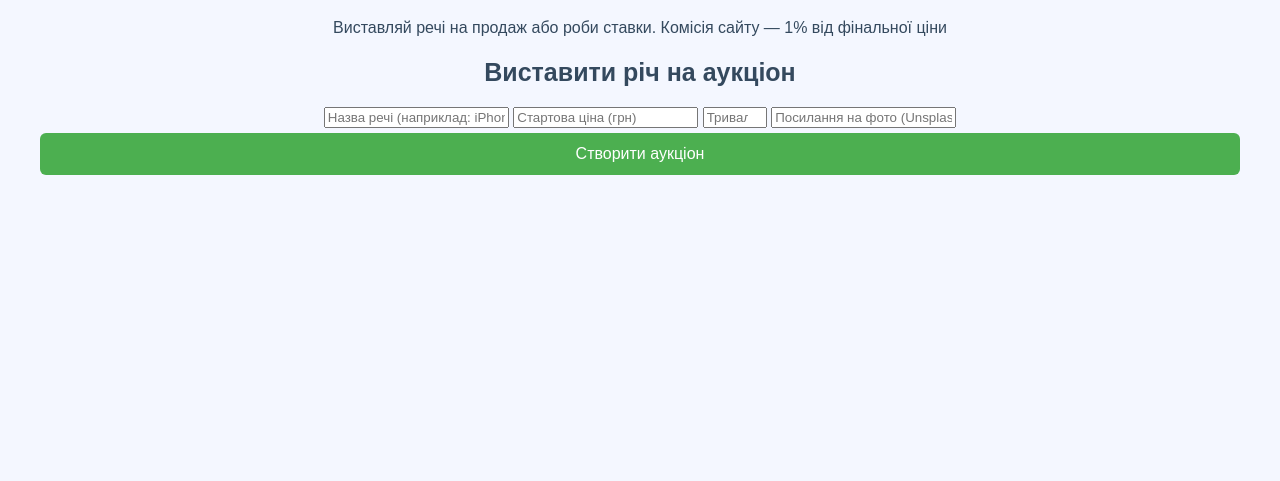
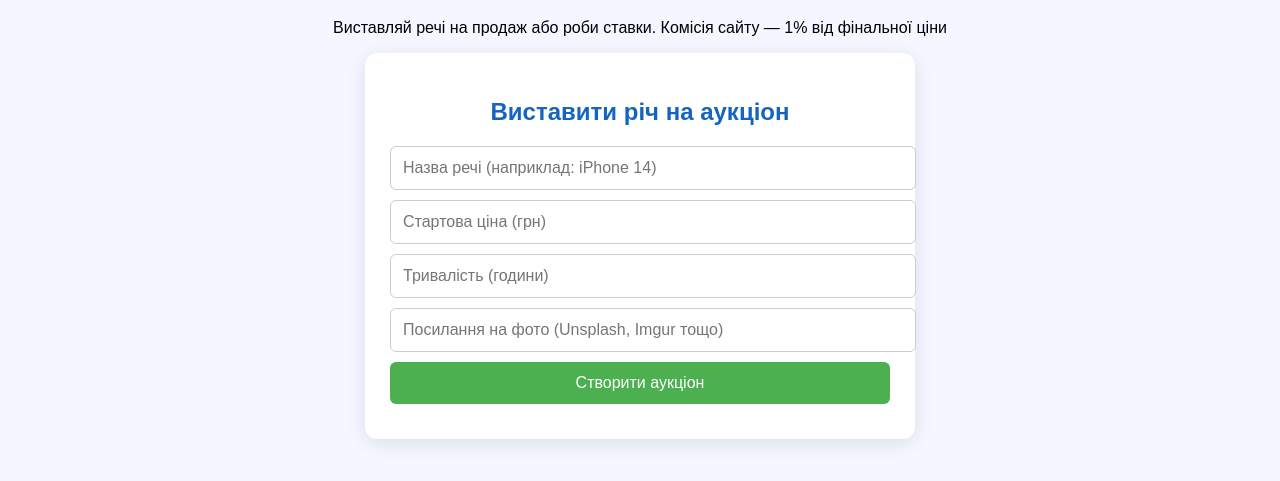
Before and after one commit to kafr-rol/aktsiyivdidapetra, a plain HTML site: page index.html in a window 1280 px wide. Shown: the part 101-582 px from the top of the page. Drawn offline with Linux system fonts and the light colour scheme.

Commit message:
Update styles.css

```diff
--- a/styles.css
+++ b/styles.css
@@ -7,19 +7,43 @@ body {
 }
 
 h1 { color: #2c3e50; }
+h2 { color: #1565c0; }
 
-h2 {
-    font-size: 25px;
-    color: #34495e;
+.form-section {
+    background: white;
+    padding: 25px;
+    border-radius: 12px;
+    box-shadow: 0 4px 20px rgba(0,0,0,0.1);
+    max-width: 500px;
+    margin: 0 auto 40px;
 }
 
-p { color: #34495e; }
+input, button {
+    display: block;
+    width: 100%;
+    margin: 10px 0;
+    padding: 12px;
+    font-size: 16px;
+    border-radius: 6px;
+    border: 1px solid #ccc;
+}
+
+button {
+    background: #4CAF50;
+    color: white;
+    border: none;
+    cursor: pointer;
+}
+
+button:hover {
+    background: #388e3c;
+}
 
 .container {
     display: flex;
+    flex-wrap: wrap;
     justify-content: center;
     gap: 30px;
-    flex-wrap: wrap;
 }
 
 .card {
@@ -27,28 +51,27 @@ p { color: #34495e; }
     border-radius: 12px;
     box-shadow: 0 4px 20px rgba(0,0,0,0.1);
     padding: 20px;
-    width: 320px;
+    width: 340px;
 }
 
 .card img {
     width: 100%;
+    height: 200px;
+    object-fit: cover;
     border-radius: 8px;
     margin-bottom: 15px;
 }
 
-button {
-    background: #4CAF50;
-    color: white;
-    border: none;
-    padding: 12px 24px;
-    font-size: 16px;
-    border-radius: 6px;
-    cursor: pointer;
-    margin: 5px 0;
-    display: block;
-    width: 100%;
+.card h3 { margin: 10px 0; }
+.card p { margin: 8px 0; color: #555; }
+
+.bid-input {
+    width: 80%;
+    display: inline-block;
 }
 
-button:hover {
-    background: #45a049;
+.bid-button {
+    width: 18%;
+    display: inline-block;
+    margin-left: 2%;
 }
```
